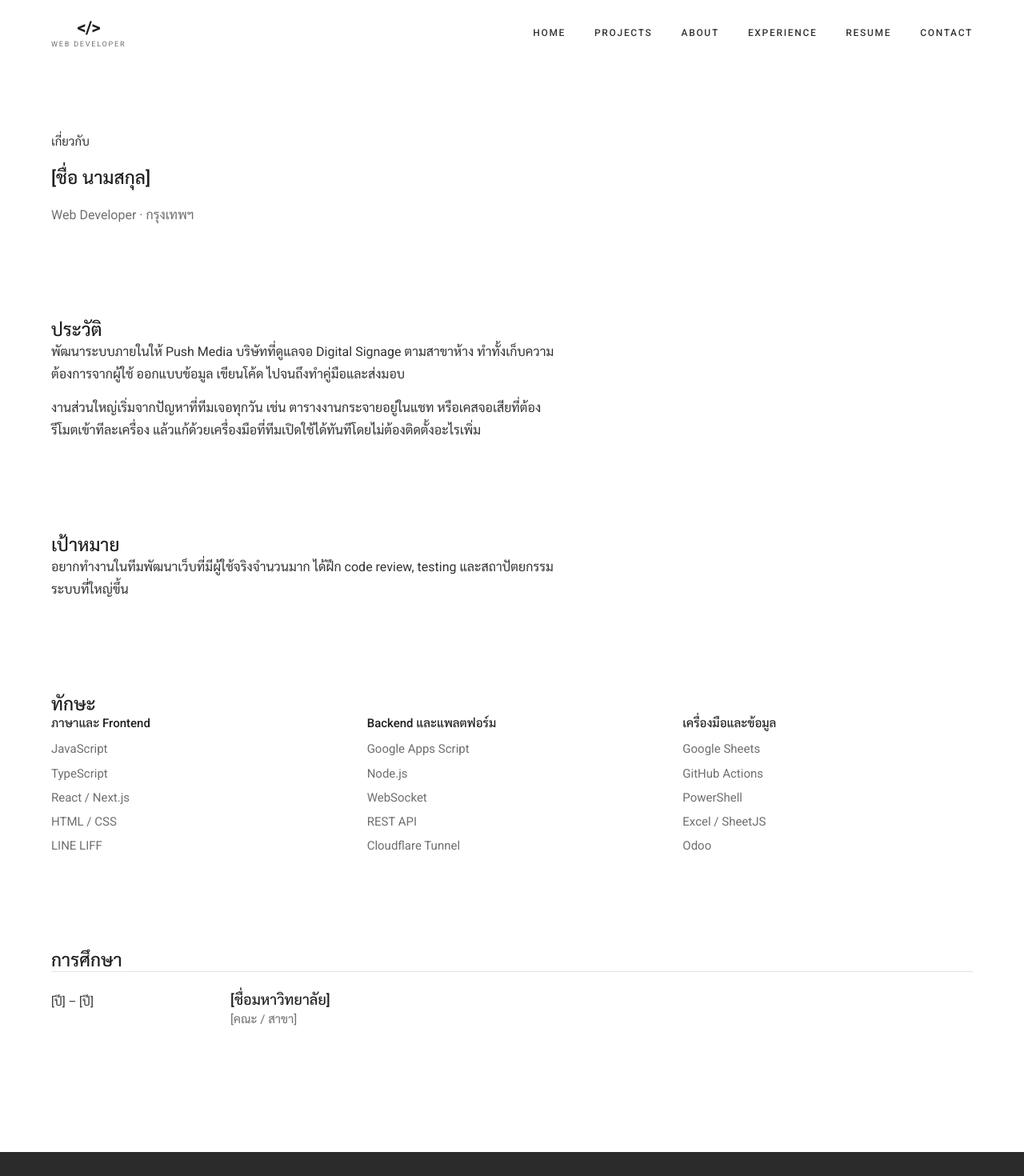
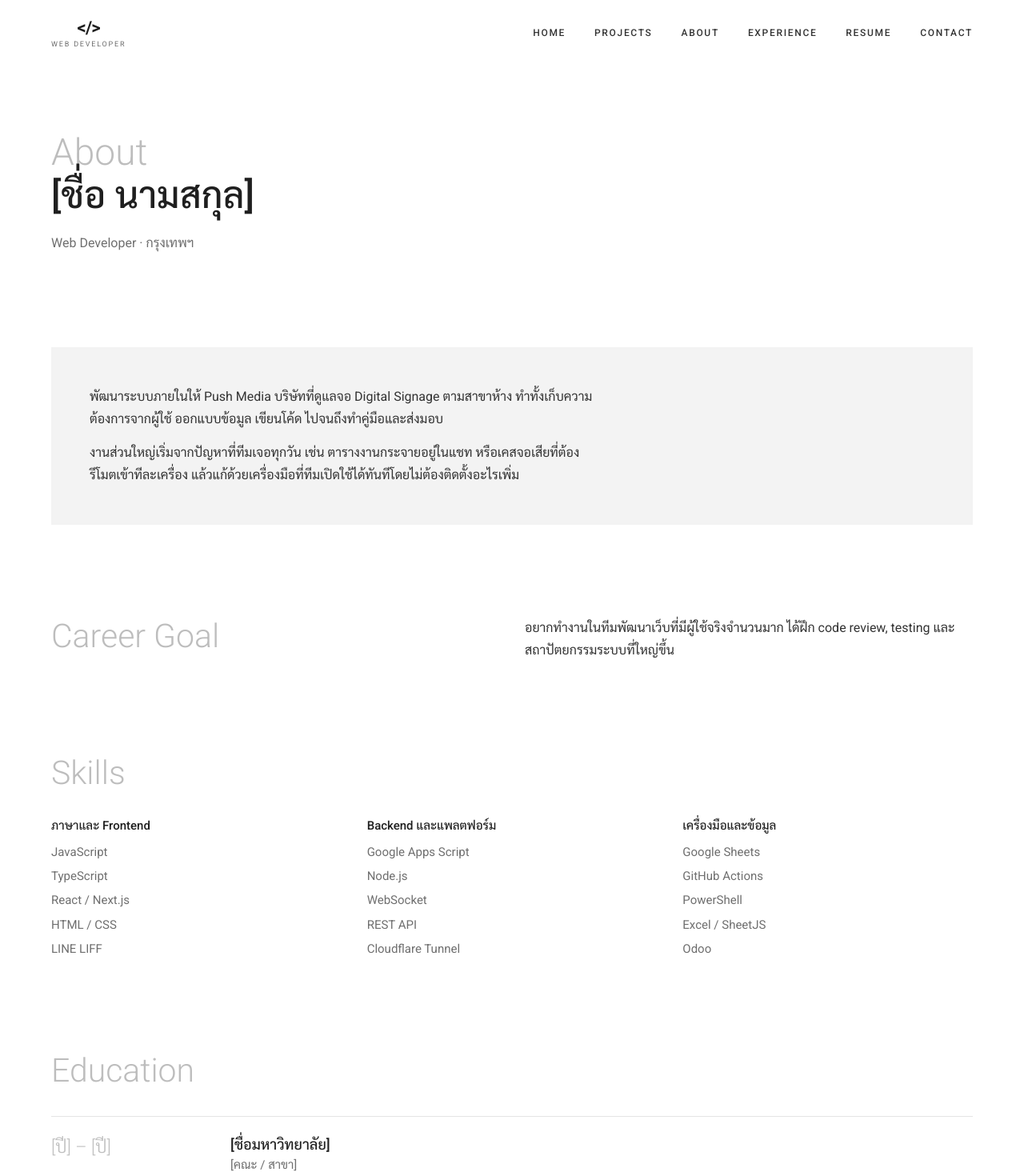
Before and after one commit to nutnetworkit-cloud/nutnetworkit-cloud.github.io, a Next.js app: page /about in a window 1280 px wide. Shown: the top 1470 px of the page at 80% size. Built offline with nearby package versions, Linux system fonts and the light colour scheme.

Commit message:
Add files via upload

```diff
--- a/app/about/page.tsx
+++ b/app/about/page.tsx
@@ -1,4 +1,5 @@
 import type { Metadata } from 'next';
+import Heading from '@/components/Heading';
 import Skills from '@/components/Skills';
 import { paragraphs, site } from '@/lib/data';
 
@@ -10,15 +11,13 @@ export default function AboutPage() {
   return (
     <>
       <section className="page-h">
-        <p className="meta">เกี่ยวกับ</p>
-        <h1>{profile.name}</h1>
+        <Heading light="About" bold={profile.name} />
         <p className="lede">
           {profile.title} · {profile.location}
         </p>
       </section>
 
-      <section className="cols">
-        <h2>ประวัติ</h2>
+      <section className="panel">
         <div className="prose">
           {paragraphs(profile.bio).map((t) => (
             <p key={t}>{t}</p>
@@ -27,25 +26,25 @@ export default function AboutPage() {
       </section>
 
       {profile.goal && (
-        <section className="cols">
-          <h2>เป้าหมาย</h2>
+        <section className="cols2">
+          <h2 className="sec-title">Career Goal</h2>
           <div className="prose">
             <p>{profile.goal}</p>
           </div>
         </section>
       )}
 
-      <section className="cols">
-        <h2>ทักษะ</h2>
+      <section className="works">
+        <h2 className="sec-title">Skills</h2>
         <Skills />
       </section>
 
-      <section className="cols">
-        <h2>การศึกษา</h2>
+      <section className="works">
+        <h2 className="sec-title">Education</h2>
         <ul className="tl">
           {edu.map((e) => (
             <li key={e.organization + e.position}>
-              <span className="meta">
+              <span className="yr">
                 {e.start} – {e.end}
               </span>
               <div>
```
